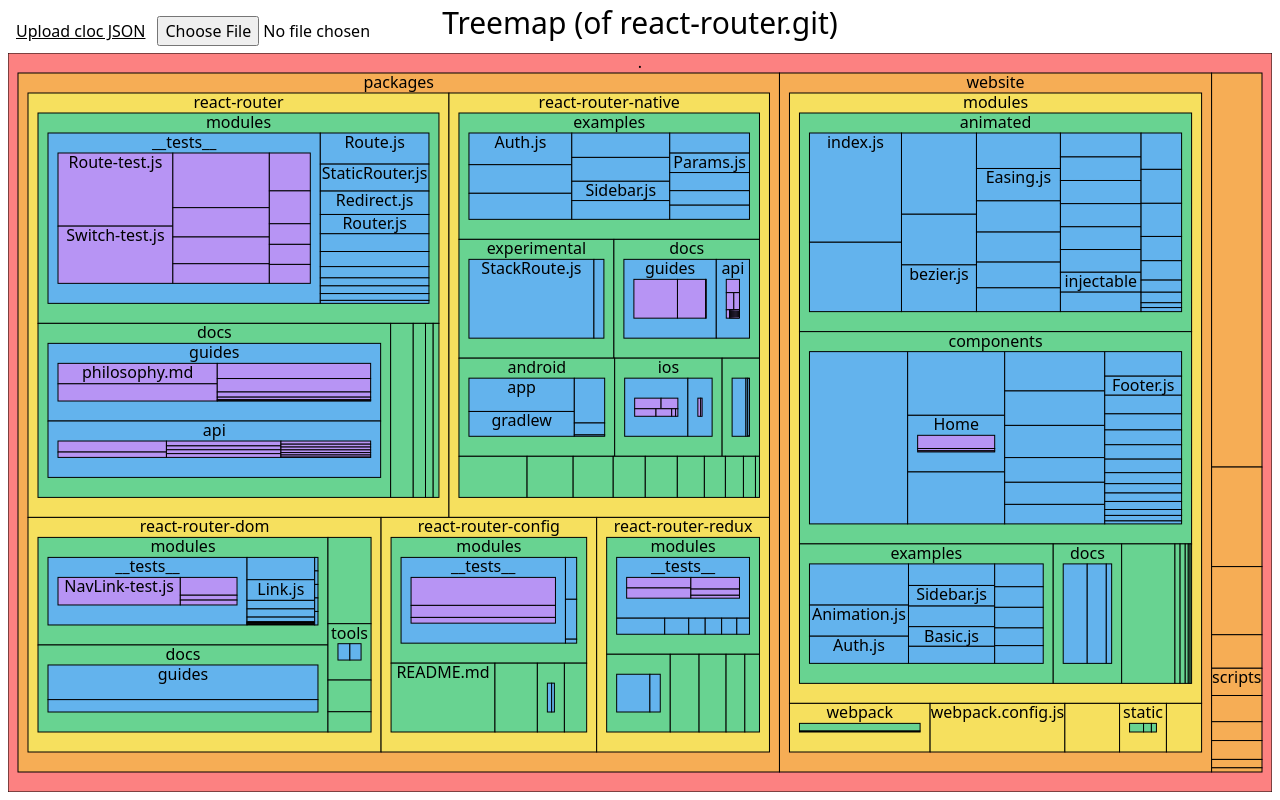
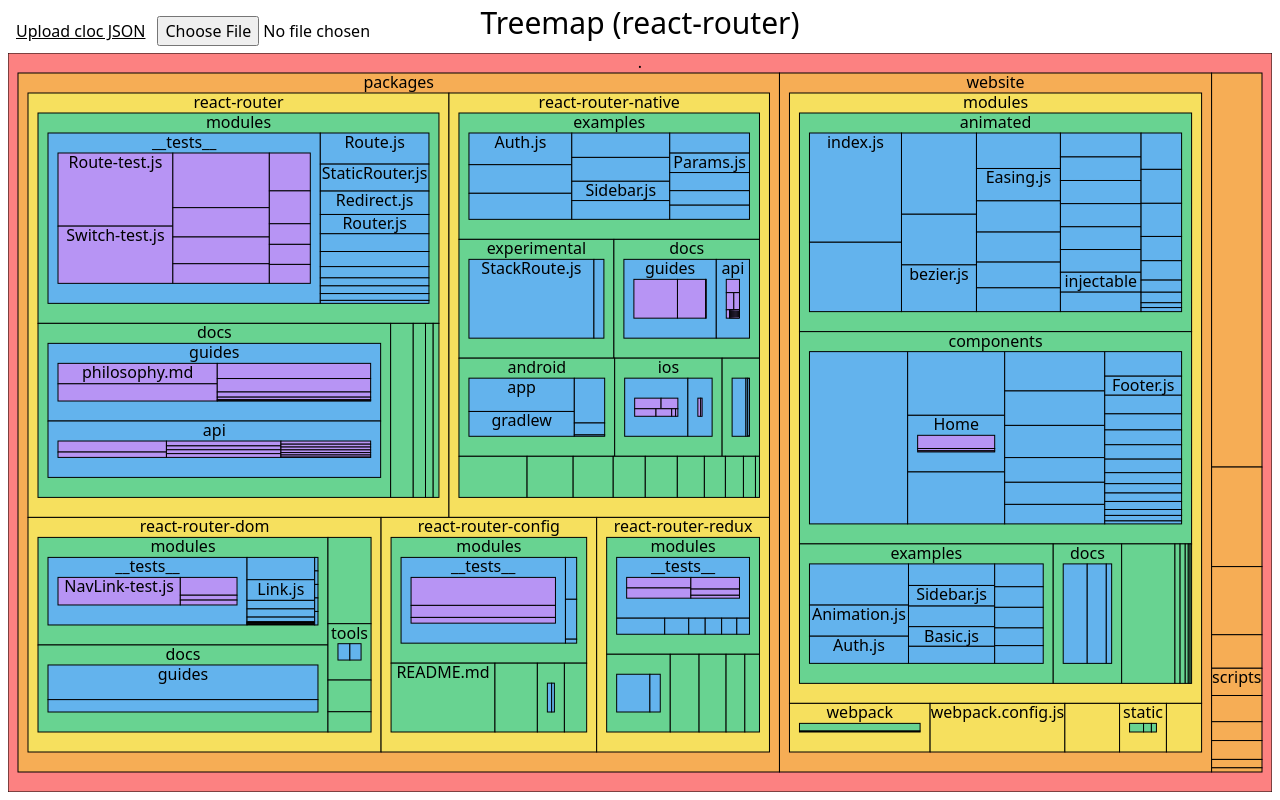
Before and after one commit to camjackson/treemap-js, a React (Create React App) app: page / in a window 1280 px wide. Built offline with nearby package versions, Linux system fonts and the light colour scheme.

Commit message:
Tweak header

```diff
--- a/src/Header.tsx
+++ b/src/Header.tsx
@@ -15,8 +15,8 @@
 
   return (
     <header className="">
-      <h1 className="text-center text-3xl">Treemap (of react-router.git)</h1>
-      <label className="fixed top-0 left-0 my-4 ml-4 hide-on-small">
+      <h1 className="text-center text-3xl">Treemap (react-router)</h1>
+      <label className="fixed top-0 left-0 my-4 ml-4 hidden lg:inline">
         <span
           className="mr-3 underline cursor-help"
           title="Generate with e.g. `cloc --exclude-dir node_modules --by-file --json . > cloc.json`"
--- a/src/styles/index.css
+++ b/src/styles/index.css
@@ -27,9 +27,3 @@
 .cursor-help {
   cursor: help;
 }
-
-@media (max-width: 1120px) {
-  .hide-on-small {
-    display: none;
-  }
-}
```
